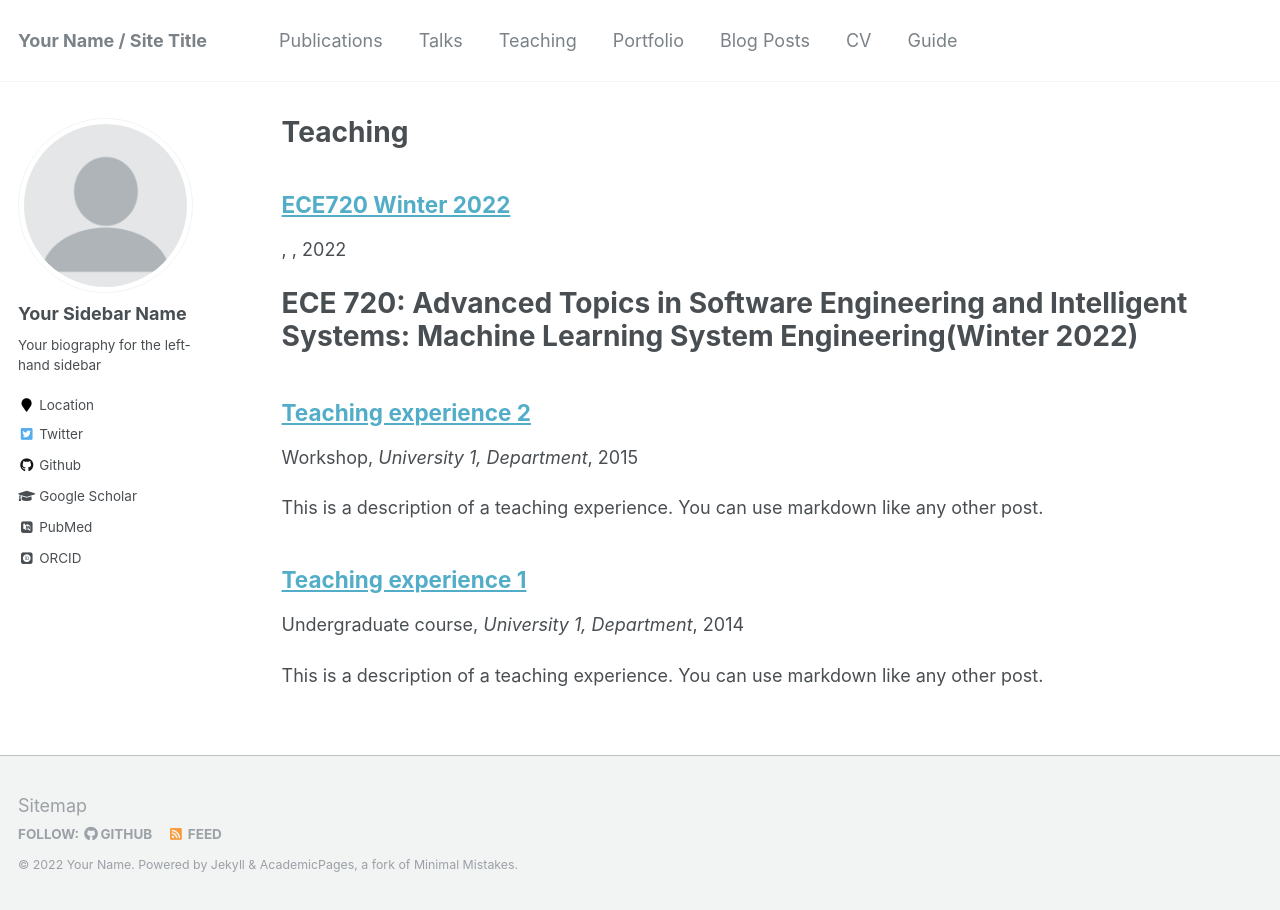
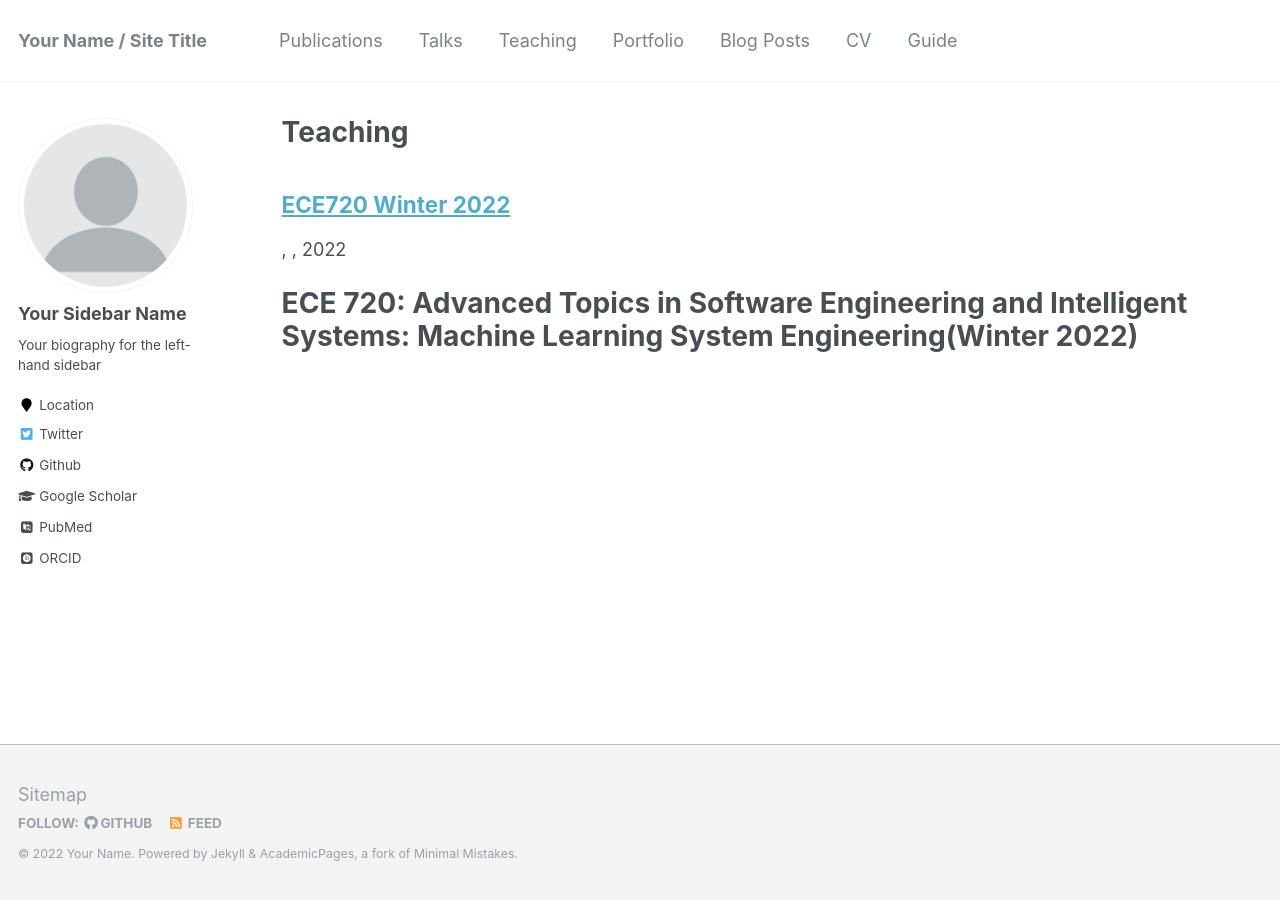
Before and after one commit to momentum-openspace/momentum-openspace.github.io, a Jekyll site: the page built from _pages/teaching.html, in a window 1280 px wide. Built offline with Jekyll 4.4.1, drawn with Linux system fonts in a browser that asks for light colours; some web fonts are replaced.

Commit message:
update teaching

```diff
--- a/_config.yml
+++ b/_config.yml
@@ -11,9 +11,9 @@ title                    : "Your Name / Site Title"
 title_separator          : "-"
 name                     : &name "Your Name"
 description              : &description "personal description"
-url                      : https://academicpages.github.io # the base hostname & protocol for your site e.g. "https://mmistakes.github.io"
+url                      : https://momentum-openspace.github.io # the base hostname & protocol for your site e.g. "https://mmistakes.github.io"
 baseurl                  : "" # the subpath of your site, e.g. "/blog"
-repository               : "academicpages/academicpages.github.io"
+repository               : "momentum-openspace/momentum-openspace.github.io"
 teaser                   :  # filename of teaser fallback teaser image placed in /images/, .e.g. "500x300.png"
 breadcrumbs              : false # true, false (default)
 words_per_minute         : 160
--- a/_teaching/2014-spring-teaching-1.md
+++ /dev/null
@@ -1,20 +0,0 @@
----
-title: "Teaching experience 1"
-collection: teaching
-type: "Undergraduate course"
-permalink: /teaching/2014-spring-teaching-1
-venue: "University 1, Department"
-date: 2014-01-01
-location: "City, Country"
----
-
-This is a description of a teaching experience. You can use markdown like any other post.
-
-Heading 1
-======
-
-Heading 2
-======
-
-Heading 3
-======
--- a/_teaching/2015-spring-teaching-2.md
+++ /dev/null
@@ -1,20 +0,0 @@
----
-title: "Teaching experience 2"
-collection: teaching
-type: "Workshop"
-permalink: /teaching/2015-spring-teaching-1
-venue: "University 1, Department"
-date: 2015-01-01
-location: "City, Country"
----
-
-This is a description of a teaching experience. You can use markdown like any other post.
-
-Heading 1
-======
-
-Heading 2
-======
-
-Heading 3
-======
```
Also changed, not shown: _teaching/2022Winter.md (renamed from _teaching/ECE720/2022Winter.md, +2 -2 lines).
